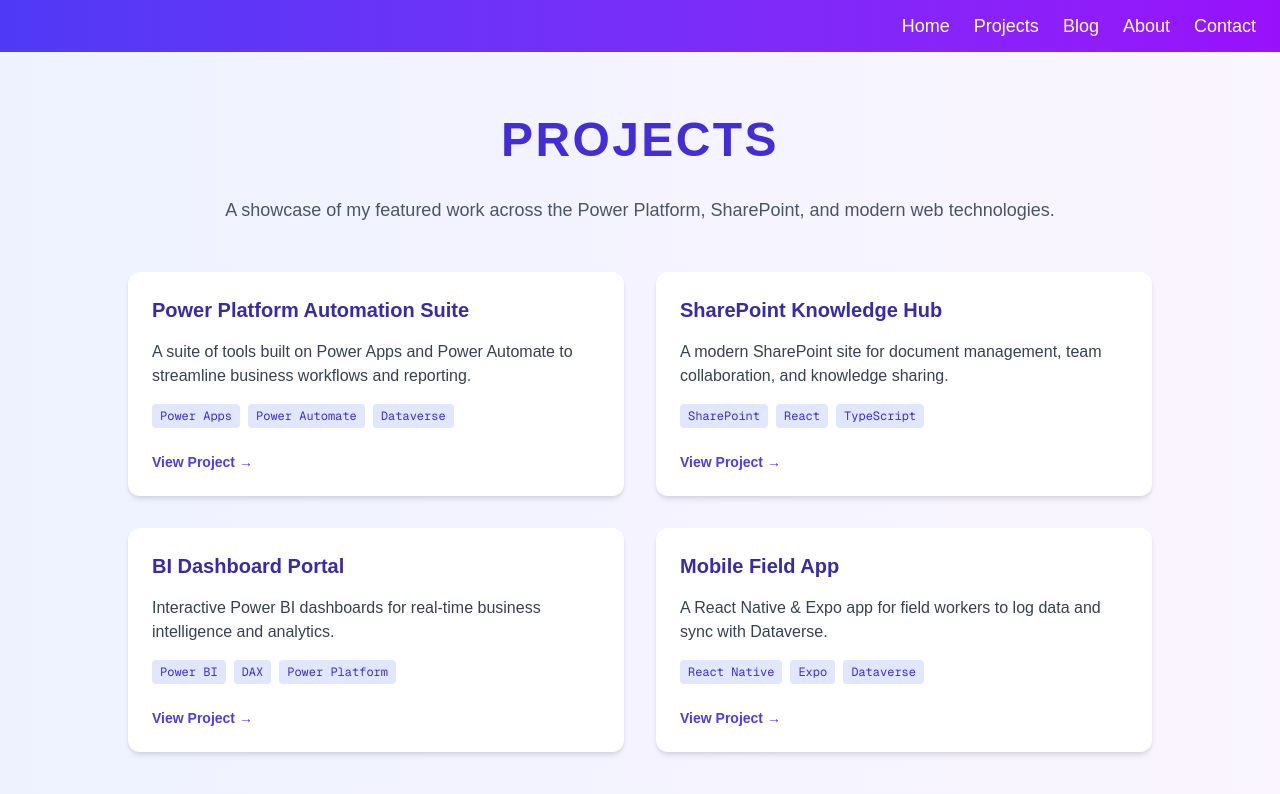
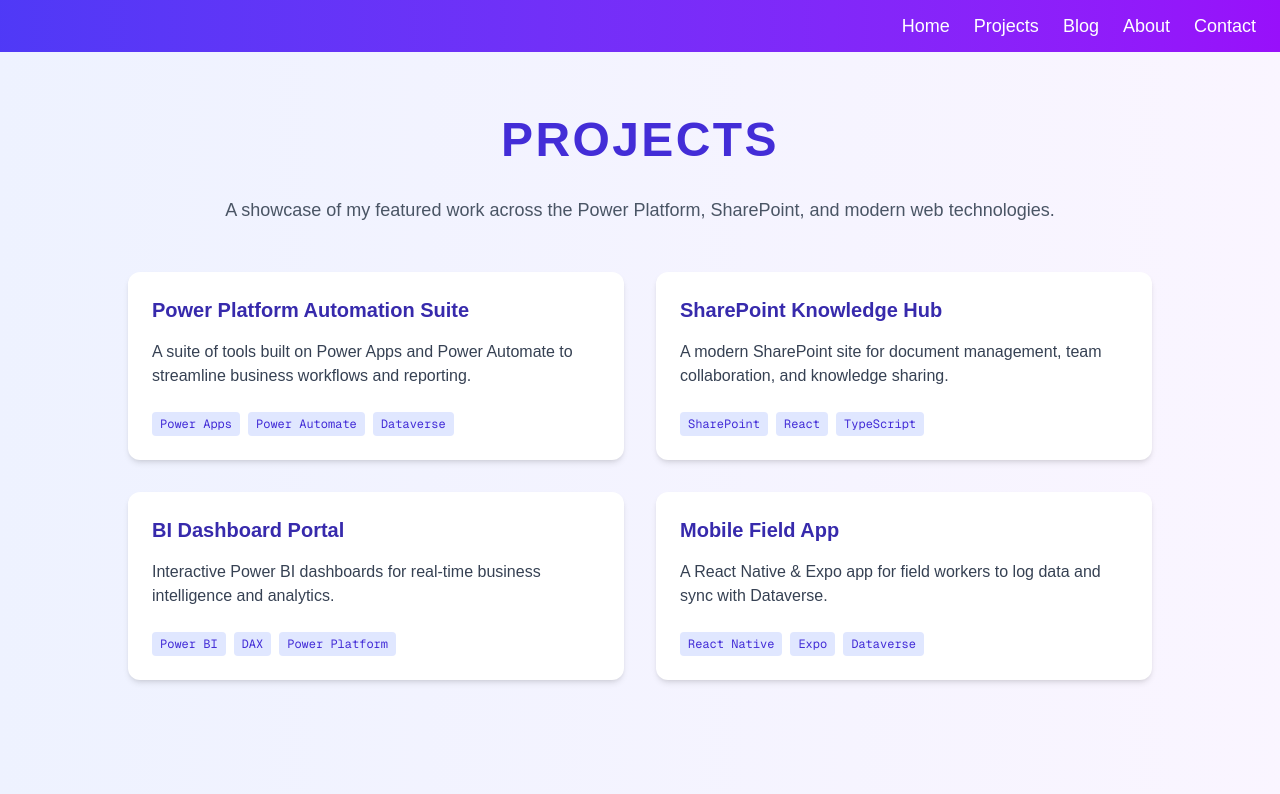
Before and after one commit to vsskkv/Personal-Website, a Next.js app: page /projects in a window 1280 px wide. Shown: the top 794 px of the page. Built offline with nearby package versions, Linux system fonts and the light colour scheme.

Commit message:
dynamic pages for projects

```diff
--- /dev/null
+++ b/src/app/projects/[slug]/page.tsx
@@ -0,0 +1,34 @@
+import { notFound } from "next/navigation";
+import { projects } from "../data";
+
+// This tells Next.js which slugs to statically generate
+export function generateStaticParams() {
+  return projects.map((project) => ({ slug: project.slug }));
+}
+
+export default function ProjectDetail({ params }: { params: { slug: string } }) {
+  const project = projects.find((p) => p.slug === params.slug);
+  if (!project) return notFound();
+
+  return (
+    <main className="min-h-screen w-full bg-gradient-to-r from-indigo-50 to-purple-50 py-16 px-4">
+      <div className="max-w-3xl mx-auto bg-white rounded-xl shadow-lg p-8">
+        <h1 className="text-3xl md:text-5xl font-bold text-indigo-700 mb-4 uppercase tracking-wider">{project.title}</h1>
+        <div className="flex flex-wrap gap-2 mb-6">
+          {project.tech.map((tech, i) => (
+            <span key={i} className="bg-indigo-100 text-indigo-700 px-2 py-1 rounded text-xs font-mono">{tech}</span>
+          ))}
+        </div>
+        {project.image && (
+          <div className="mb-6 flex justify-center">
+            <img src={project.image} alt={project.title} className="w-48 h-48 object-contain rounded-lg shadow" />
+          </div>
+        )}
+        <p className="text-lg text-gray-700 mb-4">{project.description}</p>
+        <div className="prose max-w-none text-gray-800">
+          {project.details}
+        </div>
+      </div>
+    </main>
+  );
+}
--- /dev/null
+++ b/src/app/projects/data.ts
@@ -0,0 +1,41 @@
+export const projects = [
+  // --- Example Project 1 ---
+  {
+    slug: "power-platform-suite",
+    title: "Power Platform Automation Suite",
+    description: "A suite of tools built on Power Apps and Power Automate to streamline business workflows and reporting.",
+    tech: ["Power Apps", "Power Automate", "Dataverse"],
+    details: `This project automates business processes using Power Apps for the UI and Power Automate for backend workflows. It integrates with Dataverse for secure data storage and provides dashboards for analytics.`,
+    image: "/public/globe.svg",
+  },
+
+  // --- Example Project 2 ---
+  {
+    slug: "sharepoint-knowledge-hub",
+    title: "SharePoint Knowledge Hub",
+    description: "A modern SharePoint site for document management, team collaboration, and knowledge sharing.",
+    tech: ["SharePoint", "React", "TypeScript"],
+    details: `A robust knowledge management portal built on SharePoint, enhanced with custom React components and TypeScript for type safety. Features include document libraries, team wikis, and advanced search.`,
+    image: "/public/window.svg",
+  },
+
+  // --- Example Project 3 ---
+  {
+    slug: "bi-dashboard-portal",
+    title: "BI Dashboard Portal",
+    description: "Interactive Power BI dashboards for real-time business intelligence and analytics.",
+    tech: ["Power BI", "DAX", "Power Platform"],
+    details: `A collection of Power BI dashboards that visualize business KPIs in real time. Utilizes DAX for complex calculations and integrates with other Power Platform tools for data enrichment.`,
+    image: "/public/vercel.svg",
+  },
+
+  // --- Example Project 4 ---
+  {
+    slug: "mobile-field-app",
+    title: "Mobile Field App",
+    description: "A React Native & Expo app for field workers to log data and sync with Dataverse.",
+    tech: ["React Native", "Expo", "Dataverse"],
+    details: `A cross-platform mobile app built with React Native and Expo, allowing field workers to collect and sync data with Dataverse, even offline. Includes photo capture, GPS, and push notifications.`,
+    image: "/public/next.svg",
+  },
+];
--- a/src/app/projects/page.tsx
+++ b/src/app/projects/page.tsx
@@ -1,32 +1,6 @@
 "use client";
 import Link from "next/link";
-
-const projects = [
-  {
-    title: "Power Platform Automation Suite",
-    description: "A suite of tools built on Power Apps and Power Automate to streamline business workflows and reporting.",
-    tech: ["Power Apps", "Power Automate", "Dataverse"],
-    link: "#",
-  },
-  {
-    title: "SharePoint Knowledge Hub",
-    description: "A modern SharePoint site for document management, team collaboration, and knowledge sharing.",
-    tech: ["SharePoint", "React", "TypeScript"],
-    link: "#",
-  },
-  {
-    title: "BI Dashboard Portal",
-    description: "Interactive Power BI dashboards for real-time business intelligence and analytics.",
-    tech: ["Power BI", "DAX", "Power Platform"],
-    link: "#",
-  },
-  {
-    title: "Mobile Field App",
-    description: "A React Native & Expo app for field workers to log data and sync with Dataverse.",
-    tech: ["React Native", "Expo", "Dataverse"],
-    link: "#",
-  },
-];
+import { projects } from "./data";
 
 export default function ProjectsPage() {
   return (
@@ -35,17 +9,20 @@
         <h1 className="text-3xl md:text-5xl font-bold text-indigo-700 mb-8 text-center uppercase tracking-wider">Projects</h1>
         <p className="text-center text-gray-600 mb-12 text-lg">A showcase of my featured work across the Power Platform, SharePoint, and modern web technologies.</p>
         <div className="grid md:grid-cols-2 gap-8">
-          {projects.map((project, idx) => (
-            <div key={idx} className="bg-white rounded-xl shadow-md p-6 flex flex-col gap-4">
+          {projects.map((project) => (
+            <Link
+              key={project.slug}
+              href={`/projects/${project.slug}`}
+              className="bg-white rounded-xl shadow-md p-6 flex flex-col gap-4 hover:shadow-lg transition-shadow"
+            >
               <span className="font-semibold text-xl text-indigo-800">{project.title}</span>
               <p className="text-gray-700 flex-1">{project.description}</p>
-              <div className="flex gap-2 flex-wrap">
+              <div className="flex gap-2 flex-wrap mt-2">
                 {project.tech.map((tech, i) => (
                   <span key={i} className="bg-indigo-100 text-indigo-700 px-2 py-1 rounded text-xs font-mono">{tech}</span>
                 ))}
               </div>
-              <a href={project.link} className="mt-2 text-indigo-600 hover:underline font-semibold text-sm">View Project →</a>
-            </div>
+            </Link>
           ))}
         </div>
       </div>
```
